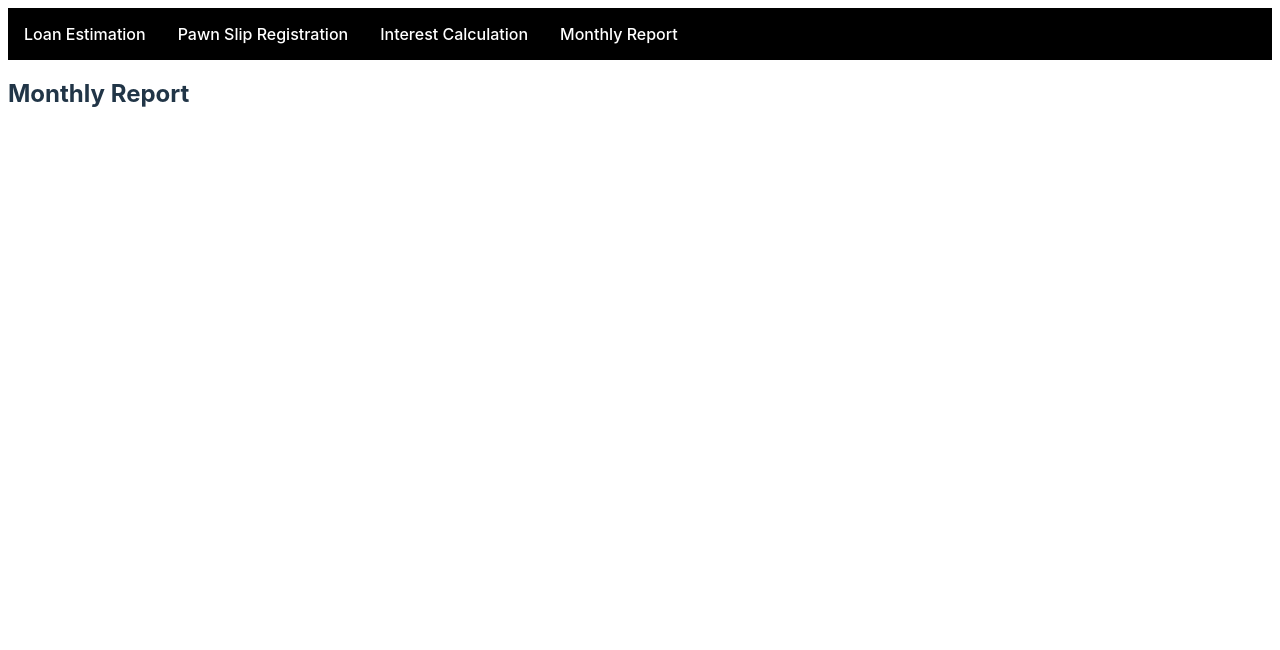
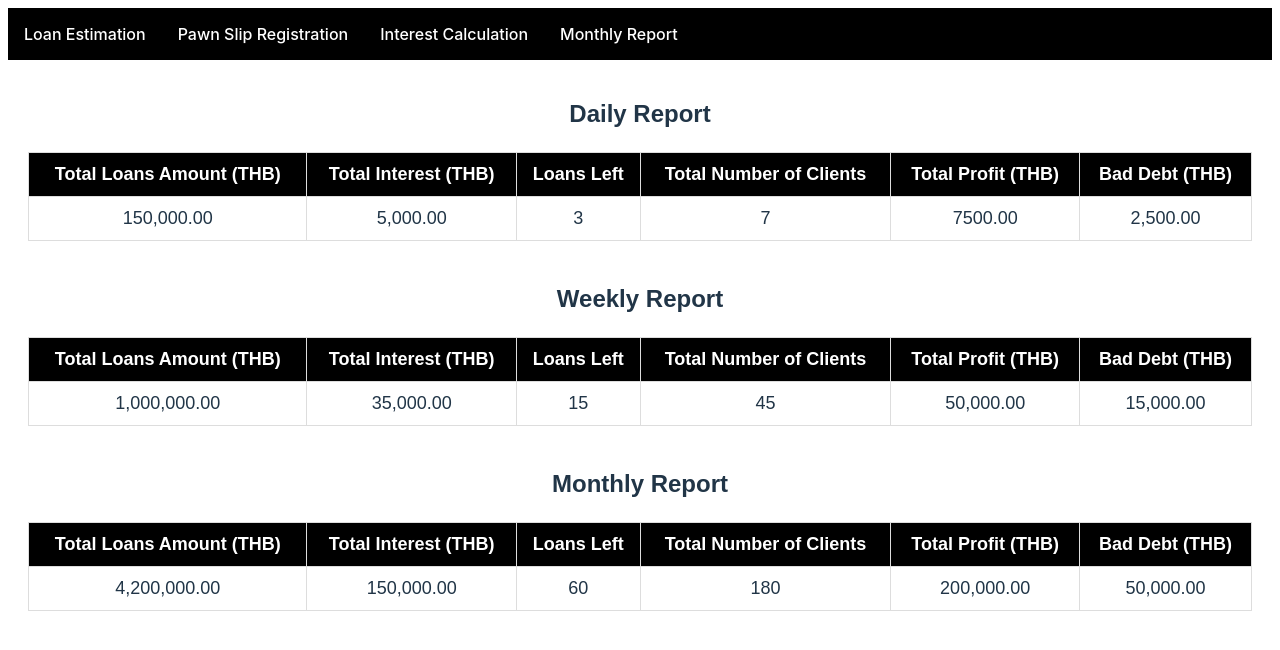
Before and after one commit to Reon1917/pawn-shop-app, a React (Vite) app in the folder pawn-shop-app/: page /monthly-report in a window 1280 px wide. Shown: the top 650 px of the page. Built offline with nearby package versions, Linux system fonts and the light colour scheme.

Commit message:
more updates

```diff
--- a/pawn-shop-app/src/components/inputForm.jsx
+++ b/pawn-shop-app/src/components/inputForm.jsx
@@ -53,7 +53,7 @@ function GoldInfoInput() {
     <div style={{ display: 'flex' }}>
       <div style={{ marginRight: '20px' }}>
         <GoldPriceTable updatedPrices={updatedPrices} />
-        <button onClick={() => setIsModalOpen(true)}>Gold Price Update</button>
+        <button onClick={() => setIsModalOpen(true)}>Update Gold Price</button>
       </div>
       <form onSubmit={handleSubmit} style={{ display: 'flex', flexDirection: 'column', gap: '10px' }}>
         <div>
--- a/pawn-shop-app/src/components/interestCalculation.jsx
+++ b/pawn-shop-app/src/components/interestCalculation.jsx
@@ -1,4 +1,4 @@
-import React, { useState } from 'react';
+import React, { useState, useEffect } from 'react';
 import registerData from '../data/register.json'; // Ensure the path is correct
 import './stylesheets/interestCalculation.css'; // Import the CSS file
 
@@ -8,10 +8,17 @@ const InterestCalculation = () => {
   const [loanAmount, setLoanAmount] = useState('');
   const [months, setMonths] = useState('');
   const [error, setError] = useState('');
-  const [loanPaid, setLoanPaid] = useState(false);
+  const [pawnItems, setPawnItems] = useState(() => {
+    const savedItems = localStorage.getItem('pawnItems');
+    return savedItems ? JSON.parse(savedItems) : registerData.pawnItems;
+  });
+
+  useEffect(() => {
+    localStorage.setItem('pawnItems', JSON.stringify(pawnItems));
+  }, [pawnItems]);
 
   const handleCalculate = () => {
-    const pawnItem = registerData.pawnItems.find(item => item.pawnID === pawnID);
+    const pawnItem = pawnItems.find(item => item.pawnID === pawnID);
 
     if (!pawnItem) {
       setError('Pawn ID is not in the JSON file');
@@ -49,12 +56,17 @@ const InterestCalculation = () => {
     setLoanAmount(pawnItem.loanAmount);
     setMonths(Math.ceil(diffMonths * 2) / 2);
     setError('');
-    setLoanPaid(pawnItem.loanPaid);
   };
 
   const handleLoanPaid = () => {
-    setLoanPaid(true);
+    setPawnItems(prevItems =>
+      prevItems.map(item =>
+        item.pawnID === pawnID ? { ...item, loanPaid: true } : item
+      )
+    );
   };
+
+  const pawnItem = pawnItems.find(item => item.pawnID === pawnID);
 
   return (
     <div className="card">
@@ -78,7 +90,7 @@ const InterestCalculation = () => {
           <p>Total Interest: {loanAmount * interestRate * months} THB</p>
           <p>Total Payment: {loanAmount + (loanAmount * interestRate * months)} THB</p>
           <button onClick={handleLoanPaid}>Loan Paid</button>
-          {loanPaid && <p style={{ color: 'green' }}>Loan has been marked as paid.</p>}
+          {pawnItem && pawnItem.loanPaid && <p style={{ color: 'green' }}>Loan has been marked as paid.</p>}
         </div>
       )}
     </div>
--- a/pawn-shop-app/src/components/monthlyReport.jsx
+++ b/pawn-shop-app/src/components/monthlyReport.jsx
@@ -1,10 +1,86 @@
 import React from 'react';
+import './stylesheets/monthlyReport.css'; // Ensure the CSS file is imported
 
 const MonthlyReport = () => {
   return (
-    <div>
-      <h1>Monthly Report</h1>
-      {/* Content for Monthly Report */}
+    <div className="report-container">
+      <div className="report-section">
+        <h1>Daily Report</h1>
+        <table>
+          <thead>
+            <tr>
+              <th>Total Loans Amount (THB)</th>
+              <th>Total Interest (THB)</th>
+              <th>Loans Left</th>
+              <th>Total Number of Clients</th>
+              <th>Total Profit (THB)</th>
+              <th>Bad Debt (THB)</th>
+            </tr>
+          </thead>
+          <tbody>
+            <tr>
+              <td>150,000.00</td> {/* Typical daily loan amount */}
+              <td>5,000.00</td>   {/* Interest accrued for the day */}
+              <td>3</td>           {/* Number of loans left unpaid */}
+              <td>7</td>           {/* Number of clients for the day */}
+              <td>7500.00</td>    {/* Total profit, assuming payments and interests */}
+              <td>2,500.00</td>    {/* Estimated bad debt for the day */}
+            </tr>
+          </tbody>
+        </table>
+      </div>
+
+      <div className="report-section">
+        <h1>Weekly Report</h1>
+        <table>
+          <thead>
+            <tr>
+              <th>Total Loans Amount (THB)</th>
+              <th>Total Interest (THB)</th>
+              <th>Loans Left</th>
+              <th>Total Number of Clients</th>
+              <th>Total Profit (THB)</th>
+              <th>Bad Debt (THB)</th>
+            </tr>
+          </thead>
+          <tbody>
+            <tr>
+              <td>1,000,000.00</td> {/* Total loan amounts given over the week */}
+              <td>35,000.00</td>    {/* Weekly interest accrued */}
+              <td>15</td>           {/* Total loans left unpaid in a week */}
+              <td>45</td>           {/* Number of clients for the week */}
+              <td>50,000.00</td>    {/* Total weekly profit */}
+              <td>15,000.00</td>    {/* Weekly bad debt */}
+            </tr>
+          </tbody>
+        </table>
+      </div>
+
+      <div className="report-section">
+        <h1>Monthly Report</h1>
+        <table>
+          <thead>
+            <tr>
+              <th>Total Loans Amount (THB)</th>
+              <th>Total Interest (THB)</th>
+              <th>Loans Left</th>
+              <th>Total Number of Clients</th>
+              <th>Total Profit (THB)</th>
+              <th>Bad Debt (THB)</th>
+            </tr>
+          </thead>
+          <tbody>
+            <tr>
+              <td>4,200,000.00</td> {/* Total loan amounts for the month */}
+              <td>150,000.00</td>   {/* Monthly interest accrued */}
+              <td>60</td>           {/* Total loans left unpaid in the month */}
+              <td>180</td>          {/* Number of clients for the month */}
+              <td>200,000.00</td>   {/* Total monthly profit */}
+              <td>50,000.00</td>    {/* Monthly bad debt */}
+            </tr>
+          </tbody>
+        </table>
+      </div>
     </div>
   );
 };
--- a/pawn-shop-app/src/components/stylesheets/goldpricetable.css
+++ b/pawn-shop-app/src/components/stylesheets/goldpricetable.css
@@ -14,7 +14,7 @@ table {
   }
 
   th {
-    background-color: green;
+    background-color: #007AFF;
   }
 
   tr:hover {
--- /dev/null
+++ b/pawn-shop-app/src/components/stylesheets/monthlyReport.css
@@ -0,0 +1,39 @@
+.report-container {
+    padding: 20px;
+    font-family: Arial, sans-serif;
+  }
+
+  .report-section {
+    margin-bottom: 40px;
+  }
+
+  .report-section h1 {
+    text-align: center;
+    margin-bottom: 20px;
+  }
+
+  .report-section table {
+    width: 100%;
+    border-collapse: collapse;
+    margin: 0 auto;
+  }
+
+  .report-section th, .report-section td {
+    border: 1px solid #ddd;
+    padding: 8px;
+    text-align: center;
+  }
+
+  .report-section th {
+    background-color: black;
+    font-weight: bold;
+    color: white;
+  }
+
+  .report-section tr:nth-child(even) {
+    background-color: #f9f9f9;
+  }
+
+  .report-section tr:hover {
+    background-color: gray;
+  }
```
